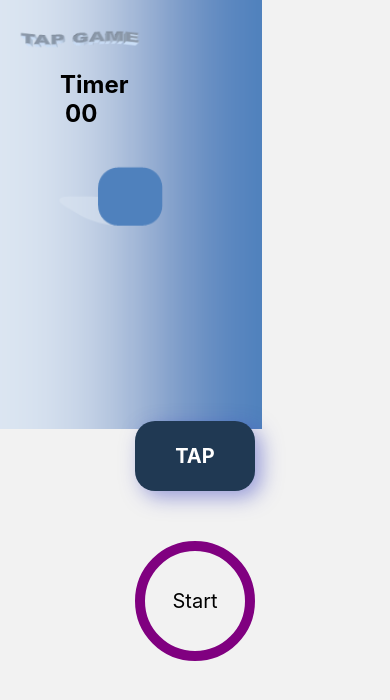
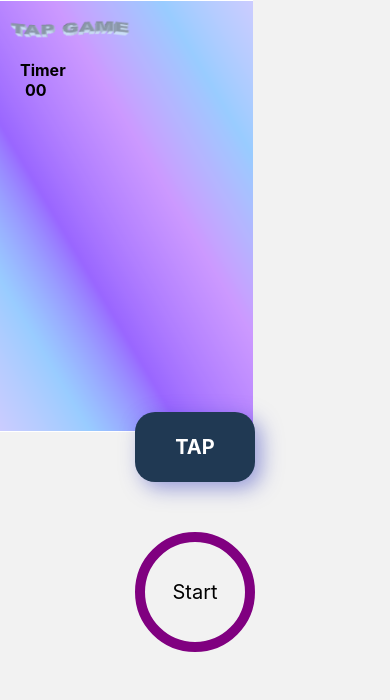
Before and after one commit to tituskings/tapApp, a React Native app: screen /Game in a window 390 px wide. Shown: the top 700 px of the page. Built offline with nearby package versions, Linux system fonts and the light colour scheme.

Commit message:
modified the difficulty ui and added a radio button

```diff
--- a/src/screens/Game.js
+++ b/src/screens/Game.js
@@ -18,12 +18,10 @@ const Game = ({navigation,route}) => {
     const [counter, setCounter] = useState(1);
     const [number, setNumber]=useState(2);
     const [isActive, setIsActive] = useState(false);
-    const leftValue =  useState(new Animated.Value(0)) [0];
     const pass = useRef (0);
     const nTime = useRef(6)
     const [currentGameT, setCurrentGameT] = useState(0)
     const [Visible, setVisible] = useState(false);
-    const [diffTime, setDiffTime] = useState(0)
 
    //function that toogles the start button
    const toggle = ()=>{
@@ -60,7 +58,7 @@ const Game = ({navigation,route}) => {
             //display time
             console.log(nTime)
             if(nTime.current > 0 ) nTimer()
-            if(nTime.current == 0)
+            if(nTime.current == 0 && pass.current < 10 )
             modFunction()
         }, 1000);
     }
@@ -103,7 +101,7 @@ const Game = ({navigation,route}) => {
    return (
        <>
        <ImageBackground
-       source= {require('../../assets/images/backg1.png')}
+       source= {require('../../assets/images/back2.png')}
        resizeMode='cover'
        style={{flex:1}}
        >
@@ -117,13 +115,13 @@ const Game = ({navigation,route}) => {
                 </Portal>
 
             <View style={styles.top}>
+            <View >
+            <Text style={styles.timerTextStyle1}>Timer</Text>
+            <Text style={styles.timerTextStyle}>{formatNumber(currentGameT)}</Text>
+            </View>
             {isActive?
             <Text style={styles.text}>{pass.current} {pass.current <= 1 ?"tap" : "taps"}</Text>
             :<Text></Text> }
-            </View>
-            <View style={styles.timerStyle}>
-            <Text style={styles.timerTextStyle1}>Timer</Text>
-            <Text style={styles.timerTextStyle}>{formatNumber(currentGameT)}</Text>
             </View>
             <View style={styles.gamecenter}>
             <Text style={styles.num}>{isActive ? number : ''}</Text>
@@ -145,7 +143,7 @@ export default Game
 const styles = StyleSheet.create({
     container:{
         flex:1,
-        padding:20,
+        padding:10,
     },
     gamecenter:{
         flex:1,
@@ -197,21 +195,17 @@ const styles = StyleSheet.create({
         marginHorizontal:20,
         borderRadius:10
     },
-    timerStyle:{
-        marginLeft:30
-
-    },
     timerTextStyle1:{
-        fontSize:24,
+        fontSize:16,
         fontWeight:'bold',
         marginHorizontal:10
     },
     timerTextStyle2:{
-        fontSize:24,
+        fontSize:22,
         fontWeight:'bold',
     },
     timerTextStyle:{
-        fontSize:24,
+        fontSize:16,
         fontWeight:'bold',
         marginHorizontal:15
     },
--- a/src/screens/Result.js
+++ b/src/screens/Result.js
@@ -1,6 +1,6 @@
 import React,{useState,useEffect,useRef} from 'react'
 import { StyleSheet, Text, View, StatusBar, TouchableOpacity} from 'react-native'
-import {  Modal, Portal } from 'react-native-paper';
+import {  Checkbox, Modal, Portal, RadioButton } from 'react-native-paper';
 import ResultBox from '../Components/resultBtn';
 import BackgroundVid from '../Components/backgroundVid';
 import Progess from '../Components/progess';
@@ -21,11 +21,13 @@ const Result = ({route, navigation}) => {
     const [stepNow, setStepNow] = useState(0);
     const [Visible, setVisible] = useState(false);
     const [mod2, setMod2] = useState(false);
+    const [checked,setChecked] = useState('easy');
 
 
    useEffect(()=>{
+       route.params?.passd
        //if pass a param from the game screen is equal to 10 then increase step by 1
-       if(status && route.params?.passd == 10){
+       if( route.params?.passd == 10){
            nstep()
        }
 
@@ -66,7 +68,6 @@ const Result = ({route, navigation}) => {
    const nstep = () => {
     step.current = step.current + 1
     setStepNow(step.current)
-    setStatus(false)
    }
 
 
@@ -134,6 +135,10 @@ const Result = ({route, navigation}) => {
     }
 }
 
+
+
+
+
     const contNextFunc = () => {
         //COntinue, another step
         if(route.params?.passd == 10){
@@ -188,9 +193,21 @@ const Result = ({route, navigation}) => {
                 </Portal>
                 <Portal>
                     <Modal visible={mod2} onDismiss={hideModal} contentContainerStyle={styles.containerStyle2}>
-                     <TouchableOpacity style={styles.modOpa}><Text style={styles.opaText}>Easy</Text></TouchableOpacity>
-                     <TouchableOpacity style={styles.modOpa}><Text style={styles.opaTextM}>Medium</Text></TouchableOpacity>
-                     <TouchableOpacity style={styles.modOpa}><Text style={styles.opaText}>Hard</Text></TouchableOpacity>
+                     <View style={styles.modOpa}><Text style={styles.opaText}>Easy</Text>
+                                <RadioButton value='easy'
+                                status={checked === 'easy' ? 'checked' : 'unchecked'}
+                                onPress={() => setChecked('easy')} />
+                    </View>
+                     <View style={styles.modOpa}><Text style={styles.opaText}>Medium</Text>
+                                <RadioButton value='medium'
+                                 status={checked === 'medium'? 'checked' : 'unchecked'}
+                                  onPress={() => setChecked('medium')}/>
+                    </View>
+                     <View style={styles.modOpa}><Text style={styles.opaText}>Hard</Text>
+                                <RadioButton value='hard'
+                                status={checked === 'hard' ? 'checked' : 'unchecked'}
+                                onPress={() => setChecked('hard')} />
+                    </View>
                     </Modal>
                 </Portal>
                  <View style={styles.top}>
@@ -290,18 +307,16 @@ const styles = StyleSheet.create({
         color:'white'
     },
     modOpa:{
+        alignContent:'center',
+        justifyContent:'space-between',
+        flexDirection:'row',
         borderBottomWidth:0.3,
         borderBottomColor:"black",
         height:40
     },
     opaText:{
-        marginLeft:120,
         fontSize:18,
         fontWeight:'bold'
     },
-    opaTextM:{
-        marginLeft: 105,
-        fontSize:18,
-        fontWeight:'bold'
-    },
+
 })
```
Also changed, not shown: src/Components/popup.js (deleted, +0 -14 lines).
